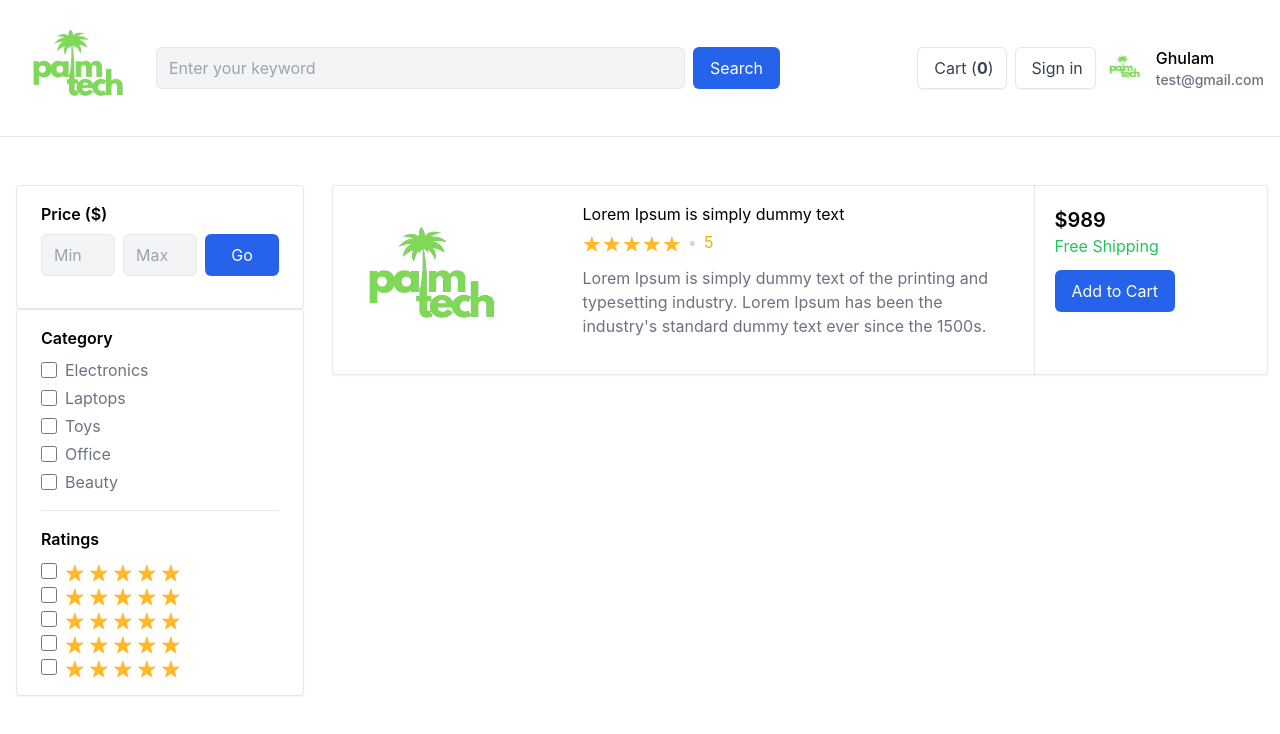
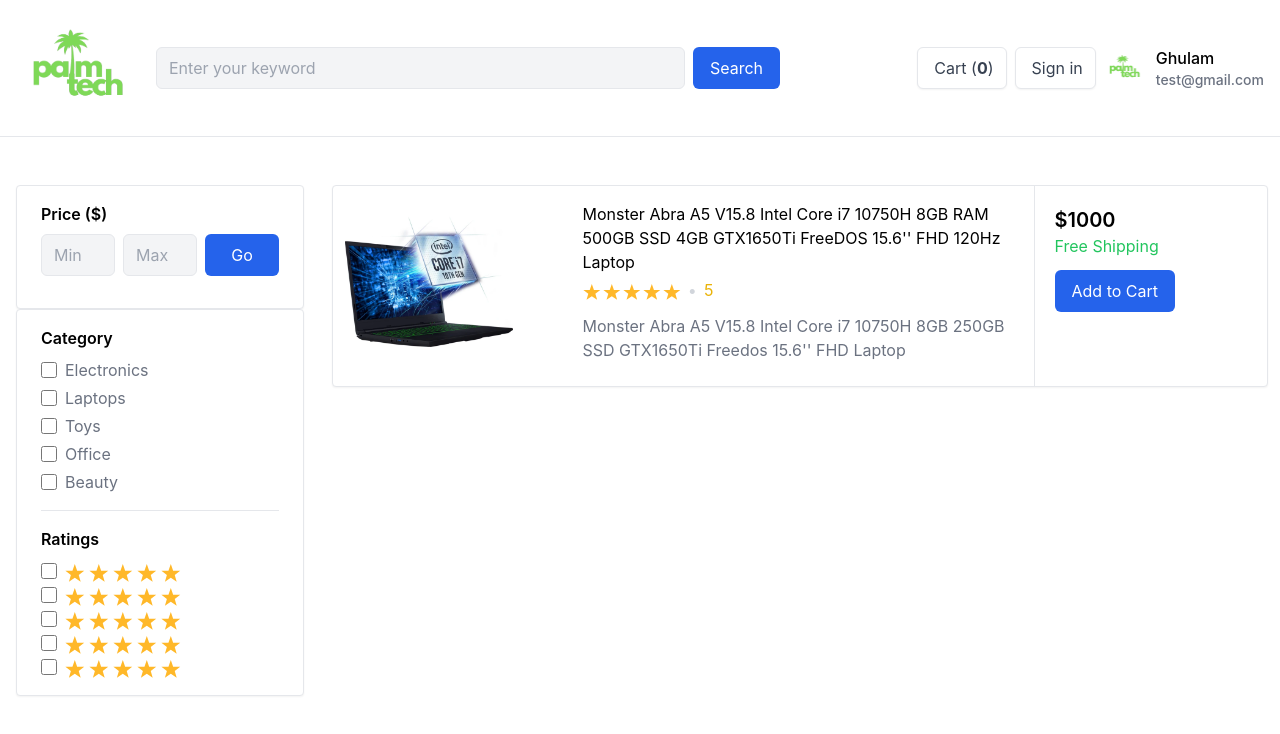
Before and after one commit to berkaysaahin/palmtech, a React (Create React App) app: page / in a window 1280 px wide. Shown: the top 734 px of the page. Built offline with nearby package versions, Linux system fonts and the light colour scheme.

Commit message:
productlist and detail changes

```diff
--- a/src/components/products/ListProducts.jsx
+++ b/src/components/products/ListProducts.jsx
@@ -26,7 +26,7 @@
                       }}
                     >
                       <img
-                        src={"/logo192.png"}
+                        src={"/monster2.jpeg"}
                         alt="product anme"
                         height="240"
                         width="240"
@@ -36,7 +36,7 @@
                   <div className="md:w-2/4">
                     <div className="p-4">
                       <Link to={'/product/details'} className="hover:text-blue-600">
-                        Lorem Ipsum is simply dummy text
+                        Monster Abra A5 V15.8 Intel Core i7 10750H 8GB RAM 500GB SSD 4GB GTX1650Ti FreeDOS 15.6'' FHD 120Hz Laptop
                       </Link>
                       <div className="flex flex-wrap items-center space-x-2 mb-2">
                         <div className="ratings">
@@ -55,16 +55,14 @@
                         <span className="ml-1 text-yellow-500">5</span>
                       </div>
                       <p className="text-gray-500 mb-2">
-                        Lorem Ipsum is simply dummy text of the printing and
-                        typesetting industry. Lorem Ipsum has been the
-                        industry's standard dummy text ever since the 1500s.
+                      Monster Abra A5 V15.8 Intel Core i7 10750H 8GB 250GB SSD GTX1650Ti Freedos 15.6'' FHD Laptop
                       </p>
                     </div>
                   </div>
                   <div className="md:w-1/4 border-t lg:border-t-0 lg:border-l border-gray-200">
                     <div className="p-5">
                       <span className="text-xl font-semibold text-black">
-                        $989
+                        $1000
                       </span>
 
                       <p className="text-green-500">Free Shipping</p>
--- a/src/components/products/ProductDetails.jsx
+++ b/src/components/products/ProductDetails.jsx
@@ -15,7 +15,7 @@
               <div className="border border-gray-200 shadow-sm p-3 text-center rounded mb-5">
                 <img
                   className="object-cover inline-block"
-                  src="/logo192.png"
+                  src="/monster2.jpeg"
                   alt="Product title"
                   width="340"
                   height="340"
@@ -25,16 +25,17 @@
                 <a className="inline-block border border-gray-200 p-1 rounded-md hover:border-blue-500 cursor-pointer">
                   <img
                     className="w-14 h-14"
-                    src={"/logo192.png"}
+                    src={"/monster2.jpeg"}
                     alt="Product title"
                     width="500"
                     height="500"
                   />
+
                 </a>
               </div>
             </aside>
             <main>
-              <h2 className="font-semibold text-2xl mb-4">Product title</h2>
+              <h2 className="font-semibold text-2xl mb-4">Monster Abra A5 V15.8</h2>
 
               <div className="flex flex-wrap items-center space-x-2 mb-2">
                 <div className="ratings">
@@ -61,12 +62,10 @@
                 <span className="text-green-500">Verified</span>
               </div>
 
-              <p className="mb-4 font-semibold text-xl">$234</p>
+              <p className="mb-4 font-semibold text-xl">$1000</p>
 
               <p className="mb-4 text-gray-500">
-                Lorem Ipsum is simply dummy text of the printing and typesetting
-                industry. Lorem Ipsum has been the industry's standard dummy
-                text ever since the 1500s.
+              Monster Abra A5 V15.8 Intel Core i7 10750H 8GB 250GB SSD GTX1650Ti Freedos 15.6'' FHD Laptop
               </p>
 
               <div className="flex flex-wrap gap-2 mb-5">
@@ -84,14 +83,14 @@
                 <li className="mb-1">
                   {" "}
                   <b className="font-medium w-36 inline-block">Category:</b>
-                  <span className="text-gray-500">Electonics</span>
+                  <span className="text-gray-500">Electronics</span>
                 </li>
                 <li className="mb-1">
                   {" "}
                   <b className="font-medium w-36 inline-block">
                     Seller / Brand:
                   </b>
-                  <span className="text-gray-500">Apple</span>
+                  <span className="text-gray-500">Monster</span>
                 </li>
               </ul>
             </main>
```
Also changed, not shown: public/monster2.jpeg (added).
